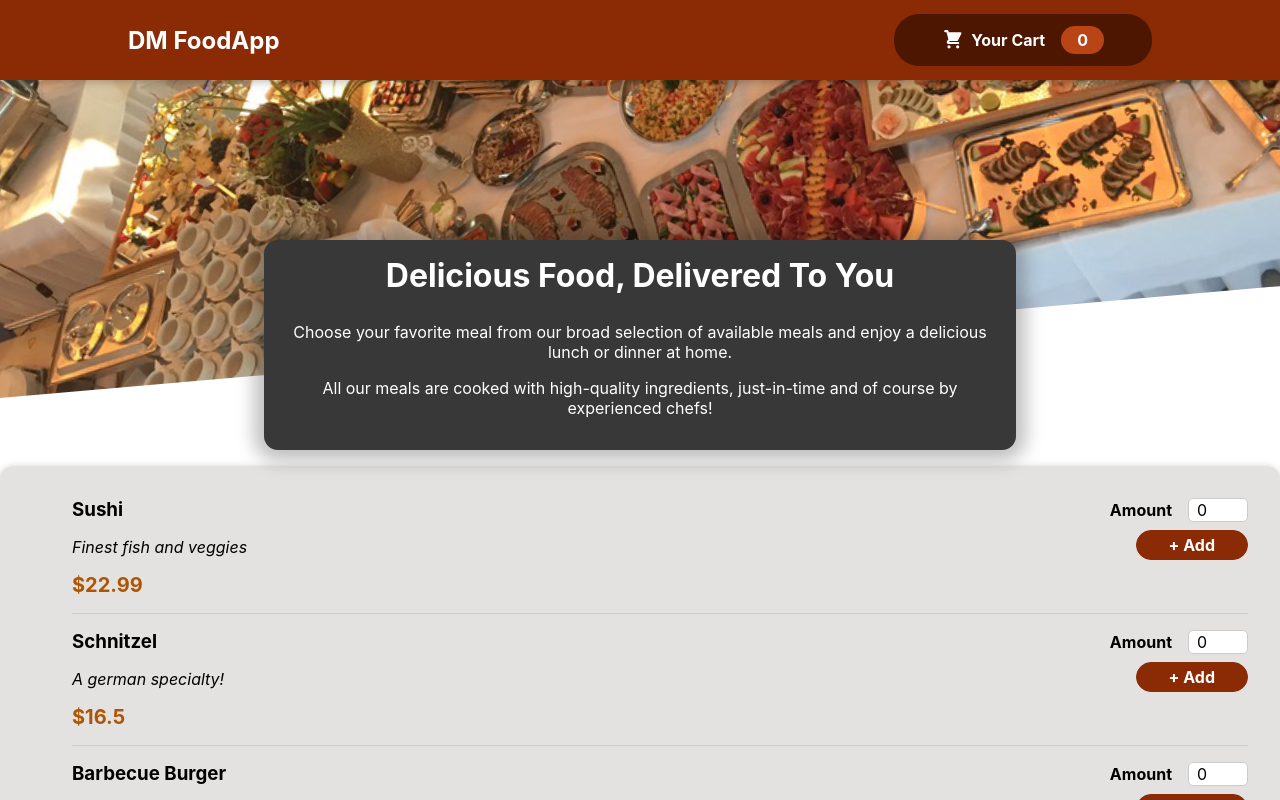
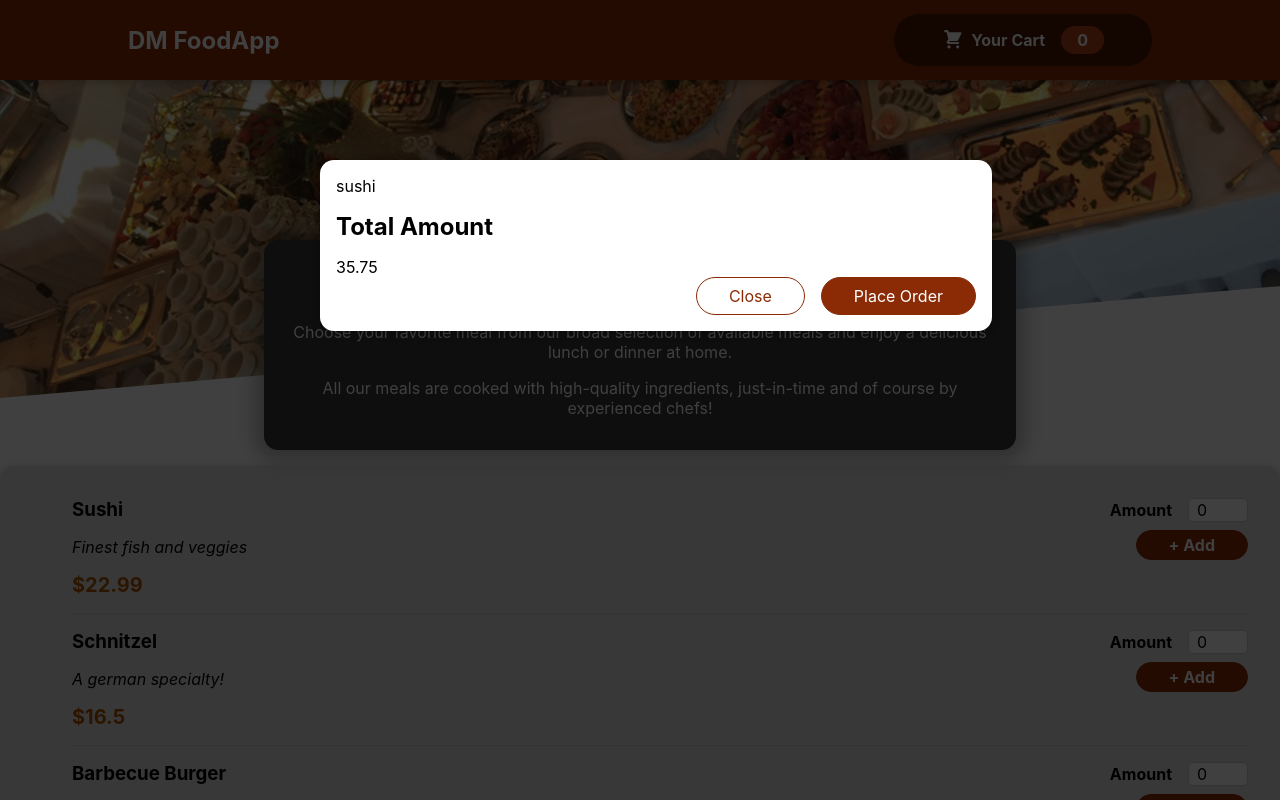
Before and after one commit to Obafemi-NG/simple-food-app, a React (Create React App) app: page / in a window 1280 px wide. Shown: the top 800 px of the page. Built offline with nearby package versions, Linux system fonts and the light colour scheme.

Commit message:
created the cart modal with the backdrop and overlay using portal

```diff
--- a/public/index.html
+++ b/public/index.html
@@ -28,6 +28,7 @@
   </head>
   <body>
     <noscript>You need to enable JavaScript to run this app.</noscript>
+    <div id = 'overlay' ></div>
     <div id="root"></div>
     <!--
       This HTML file is a template.
--- a/src/App.js
+++ b/src/App.js
@@ -1,4 +1,5 @@
 import React from 'react';
+import Cart from './components/cart/cart.component';
 
 import Header from './components/header/header.component';
 import Meals from './components/meals.component';
@@ -6,8 +7,12 @@
 const App = () => {
   return(
     <React.Fragment>
+      <Cart/>
       <Header/>
-      <Meals/>
+      <main>
+        <Meals/>
+      </main>
+
     </React.Fragment>
 
   )
--- /dev/null
+++ b/src/components/cart/cart.component.jsx
@@ -0,0 +1,35 @@
+import React from 'react';
+import styles from './cart.module.css';
+import Modal from '../modal/modal.component';
+
+const Cart = () => {
+    const cartItems = [{id : 'ca1', name : 'sushi', amount : 5, price : 35.75}].map(cartItem => {
+        return(
+            <ul className = {styles['cart-items']}>
+                <li>
+                {cartItem.name}
+                </li>
+            </ul>
+        )
+
+    })
+    return(
+        <Modal>
+            {cartItems}
+            <div>
+                <span className = {styles.total} >Total Amount</span>
+                <span>35.75</span>
+            </div>
+            <div className = {styles.actions}>
+                <button className = {styles['button--alt']} >
+                    Close
+                </button>
+                <button className = {styles.button} >
+                    Place Order
+                </button>
+            </div>
+        </Modal>
+    )
+}
+
+export default Cart;
--- /dev/null
+++ b/src/components/cart/cart.module.css
@@ -0,0 +1,46 @@
+.cart-items {
+    list-style: none;
+    margin: 0;
+    padding: 0;
+    max-height: 20rem;
+    overflow: auto;
+  }
+
+  .total {
+    display: flex;
+    justify-content: space-between;
+    align-items: center;
+    font-weight: bold;
+    font-size: 1.5rem;
+    margin: 1rem 0;
+  }
+
+  .actions {
+    text-align: right;
+  }
+
+  .actions button {
+    font: inherit;
+    cursor: pointer;
+    background-color: transparent;
+    border: 1px solid #8a2b06;
+    padding: 0.5rem 2rem;
+    border-radius: 25px;
+    margin-left: 1rem;
+  }
+
+  .actions button:hover,
+  .actions button:active {
+    background-color: #5a1a01;
+    border-color: #5a1a01;
+    color: white;
+  }
+
+  .actions .button--alt {
+    color: #8a2b06;
+  }
+
+  .actions .button {
+    background-color: #8a2b06;
+    color: white;
+  }
--- /dev/null
+++ b/src/components/modal/modal.component.jsx
@@ -0,0 +1,32 @@
+import React from 'react';
+import styles from './modal.module.css';
+import ReactDOM from 'react-dom';
+
+const Backdrop = () => {
+    return (
+        <div className = {styles.backdrop} />
+    )
+}
+
+const ModalOverlay = (props) => {
+    return(
+        <div className = {styles.modal} >
+            <div className = {styles.content} >
+                {props.children}
+            </div>
+        </div>
+    )
+}
+
+const portalDestination = document.getElementById('overlay')
+
+const Modal = props => {
+    return(
+        <React.Fragment>
+            {ReactDOM.createPortal(<Backdrop/>, portalDestination )}
+            {ReactDOM.createPortal(<ModalOverlay> {props.children} </ModalOverlay>, portalDestination )}
+        </React.Fragment>
+    )
+}
+
+export default Modal;
--- /dev/null
+++ b/src/components/modal/modal.module.css
@@ -0,0 +1,40 @@
+.backdrop {
+    position: fixed;
+    top: 0;
+    left: 0;
+    width: 100%;
+    height: 100vh;
+    z-index: 20;
+    background-color: rgba(0, 0, 0, 0.75);
+  }
+
+  .modal {
+    position: fixed;
+    top: 20vh;
+    left: 5%;
+    width: 90%;
+    background-color: white;
+    padding: 1rem;
+    border-radius: 14px;
+    box-shadow: 0 2px 8px rgba(0, 0, 0, 0.25);
+    z-index: 30;
+    animation: slide-down 300ms ease-out forwards;
+  }
+
+  @media (min-width: 768px) {
+    .modal {
+      width: 40rem;
+      left: calc(50% - 20rem);
+    }
+  }
+
+  @keyframes slide-down {
+    from {
+      opacity: 0;
+      transform: translateY(-3rem);
+    }
+    to {
+      opacity: 1;
+      transform: translateY(0);
+    }
+  }
```
